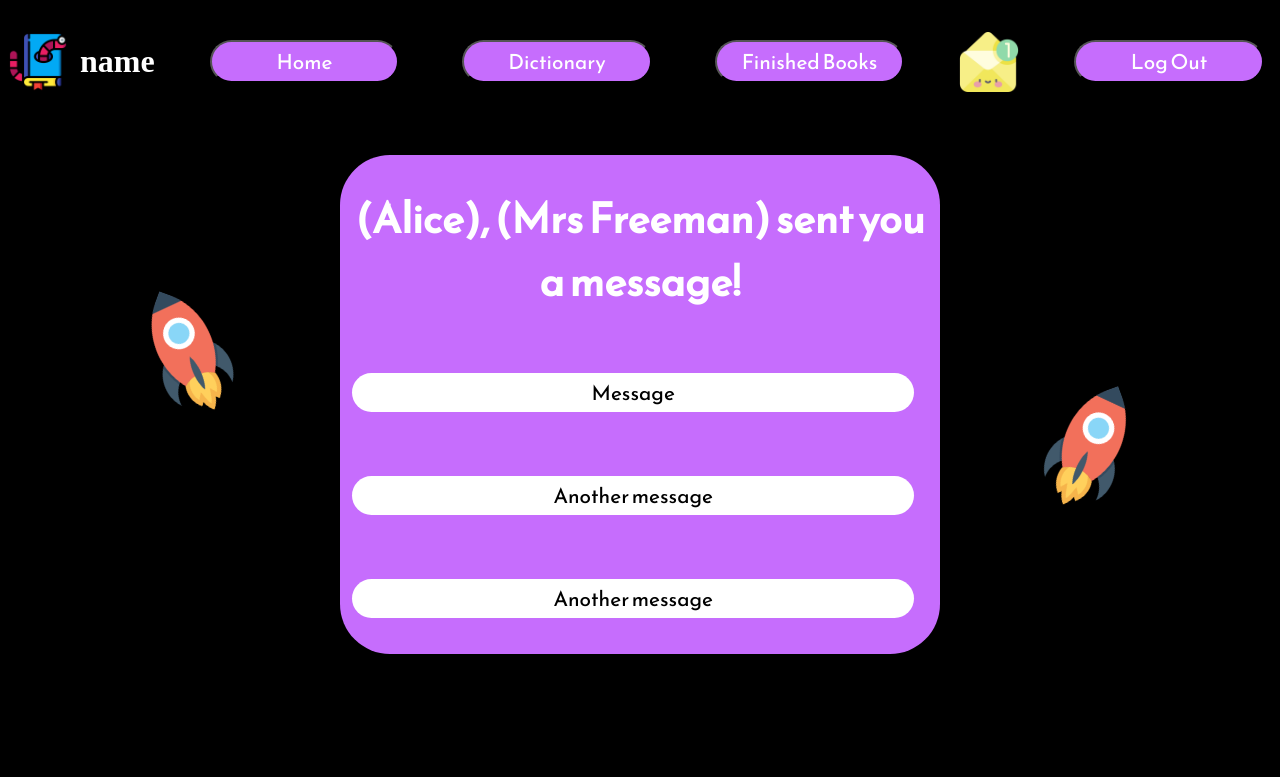
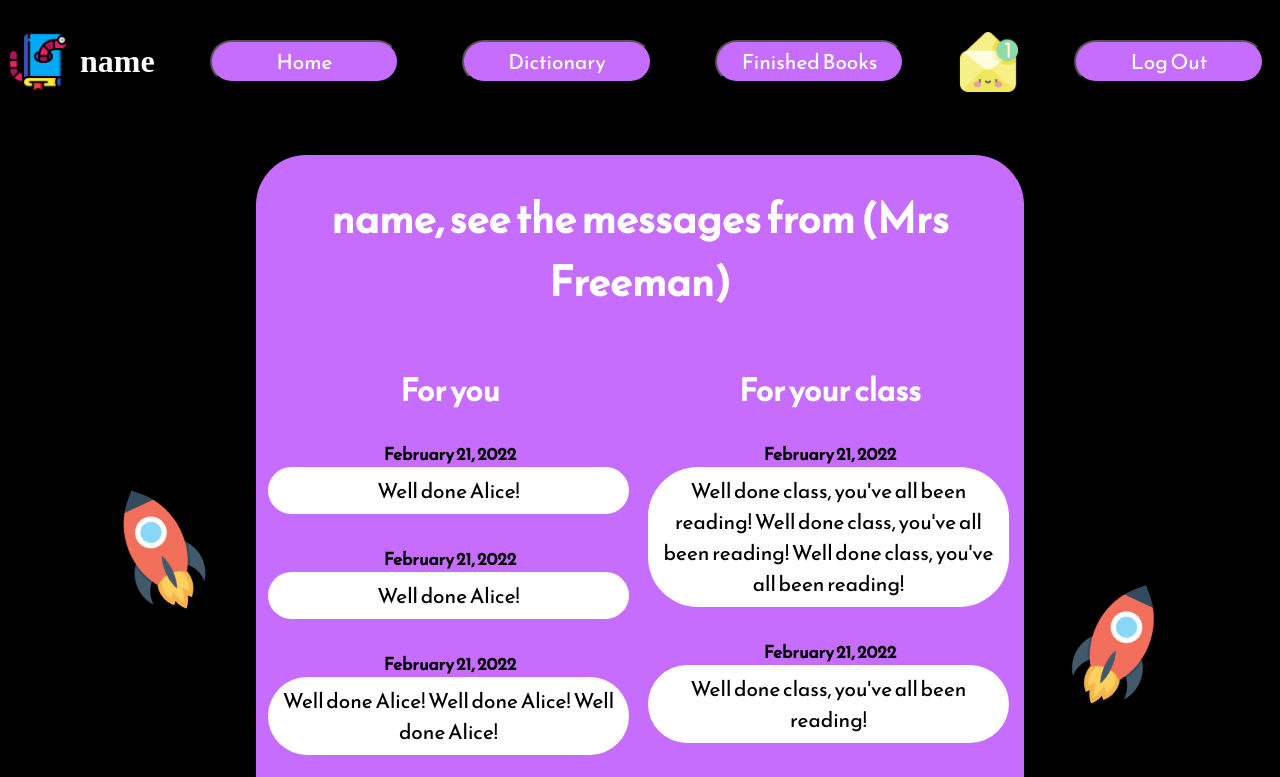
Before and after one commit to SchoolOfCode/final-project-repo-bar-coders, a Next.js app: page /messages in a window 1280 px wide. Shown: the top 777 px of the page. Built offline with nearby package versions, Linux system fonts and the light colour scheme; no server answers; a web font is replaced by a local one.

Commit message:
fetch requests done

```diff
--- a/pages/_app.js
+++ b/pages/_app.js
@@ -1,20 +1,22 @@
-import '../styles/globals.css'
-import { useEffect, useState } from "react"
+import "../styles/globals.css";
+import { useEffect, useState } from "react";
 
 function MyApp({ Component, pageProps }) {
-
   //studentId - to be set via Auth?
   const [studentId, setStudentId] = useState("s01");
 
   //studentname - to be set Via fetch
 
-  const [studentName, setStudentName] = useState("name")
+  const [studentName, setStudentName] = useState("name");
 
   //Added in case we use it as a stretch goal - notification if a "new" message is received
   const [isNewMessage, setIsNewMessage] = useState(true);
 
   // Used in the progress bar - need to work out how many days the student has read this week. Function to fetch data from database and calculate this needs to be written still
-  const [studentDaysRead, setStudentDaysRead] = useState(3)
+  const [studentDaysRead, setStudentDaysRead] = useState(3);
+
+  //used in studenthome to match coins earned
+  const [minutesRead, setMinutesRead] = useState(45);
 
   //Used in the book carousel (& other places?) Need to write fetch request to get data from database. Initial state is just an example to check code works
   const [inProgressBooks, setInProgressBooks] = useState([
@@ -23,13 +25,16 @@ function MyApp({ Component, pageProps }) {
       title: "Winnie the Pooh",
       current_page: 1,
       total_pages: 150,
-      cover: "https://www.buildingalibrary.com/wp-content/uploads/2011/10/Pooh_Personalize.jpg",
+      percentagecomplete: 0,
+      cover:
+        "https://www.buildingalibrary.com/wp-content/uploads/2011/10/Pooh_Personalize.jpg",
     },
     {
       id: 2,
       title: "Harry Potter and the Philosopher's Stone",
       current_page: 145,
       total_pages: 223,
+      percentagecomplete: 65,
       cover: "https://pictures.abebooks.com/isbn/9780747549550-uk.jpg",
     },
     {
@@ -37,6 +42,7 @@ function MyApp({ Component, pageProps }) {
       title: "Artemis Fowl",
       current_page: 98,
       total_pages: 280,
+      percentagecomplete: 35,
       cover:
         "https://www.artemis-fowl.com/wp-content/uploads/2019/03/2019-artemis-fowl-cover-book-one.jpg",
     },
@@ -45,6 +51,7 @@ function MyApp({ Component, pageProps }) {
       title: "Unknown Book",
       current_page: 1,
       total_pages: 150,
+      percentagecomplete: 0,
       cover: "https://www.wallpaperuse.com/wallp/42-425257_m.jpg",
     },
   ]);
@@ -55,18 +62,20 @@ function MyApp({ Component, pageProps }) {
     title: "Harry Potter and the Philosopher's Stone",
     current_page: 145,
     total_pages: 223,
+    percentagecomplete: 65,
     cover: "https://pictures.abebooks.com/isbn/9780747549550-uk.jpg",
   });
 
-
   //function to update current book depending on what is clicked in the book carousel:
   function updateCurrentBook(bookId) {
-    let selectedBook = inProgressBooks.find((book)=>{return book.id == bookId})
-    setCurrentBook(selectedBook)
+    let selectedBook = inProgressBooks.find((book) => {
+      return book.id == bookId;
+    });
+    setCurrentBook(selectedBook);
   }
 
   //Used in dictionary - new word list
-  const [words, setWords] = useState(["facilitate", "diminish", "gravitate"])
+  const [words, setWords] = useState(["facilitate", "diminish", "gravitate"]);
 
   async function getWords() {
     try {
@@ -75,29 +84,51 @@ function MyApp({ Component, pageProps }) {
       );
       const data = await response.json();
       let wordArray = data.payload;
-      let array = wordArray.map((entry) => { return entry.word; });
-      setWords(array)
+      let array = wordArray.map((entry) => {
+        return entry.word;
+      });
+      setWords(array);
+    } catch {
+      setWords(["Sorry, this feature is currently unavailable."]);
     }
-    catch { setWords(["Sorry, this feature is currently unavailable."])}
+  }
+
+  //function to fetch studentName
+  async function getStudentData() {
+    try {
+      const response = await fetch(
+        `https://fourweekproject.herokuapp.com/books/${studentId}`
+      );
+      const data = await response.json();
+      console.log(data);
+      console.log(data.progressData[0].name);
+      console.log(data.progressData[0].count);
+      console.log(data.progressData[0].minutes_total);
+      console.log(data.bookData);
+
+      setStudentName(data.progressData[0].name);
+      setStudentDaysRead(data.progressData[0].count);
+      setInProgressBooks(data.bookData);
+      setMinutesRead(data.progressData[0].minutes_total);
+    } catch {
+      console.log("error within getStudentData");
     }
+  }
 
-//function to fetch studentName
-async function getStudentData(){
-  try{
-  const responce = await fetch(
-    "https://fourweekproject.herokuapp.com/books/s01"
-    );
-const data = await responce.json();
-console.log(data)
-    setStudentName(data.streak[0].name)
-    setStudentDaysRead(data.streak[0].count)
-    setInProgressBooks(data.payload)
+  async function getStudentName() {
+    try {
+      const response = await fetch(
+        `https://fourweekproject.herokuapp.com/books/${studentId}`
+      );
+      const data = await response.json();
+       setStudentName(data.progressData[0].name);
+    }
+    catch { alert("Server error")}
   }
-  catch{console.log('error')}
-}
 
-
-
+  useEffect(() => {
+    getStudentName();
+  },[])
 
   //adds new words to dictionary word list
   async function updateWordsList(newWord, meaning) {
@@ -112,19 +143,28 @@ console.log(data)
           definition: meaning,
         }),
       });
+    } catch {
+      alert("Sorry, this feature is currently unavailable");
     }
-    catch { alert("Sorry, this feature is currently unavailable")}
   }
 
-
-
-//used in studenthome to match coins earned
-  const [minutesRead, setMinutesRead] = useState(45)
-
   return (
-    <Component {...pageProps} studentName={studentName} studentId={studentId} isNewMessage={isNewMessage} studentDaysRead={studentDaysRead} inProgressBooks={inProgressBooks} currentBook={currentBook} updateCurrentBook={updateCurrentBook} words={words} updateWordsList={updateWordsList} getWords={getWords} minutesRead={minutesRead} getStudentData={getStudentData}/>
+    <Component
+      {...pageProps}
+      studentName={studentName}
+      studentId={studentId}
+      isNewMessage={isNewMessage}
+      studentDaysRead={studentDaysRead}
+      inProgressBooks={inProgressBooks}
+      currentBook={currentBook}
+      updateCurrentBook={updateCurrentBook}
+      words={words}
+      updateWordsList={updateWordsList}
+      getWords={getWords}
+      minutesRead={minutesRead}
+      getStudentData={getStudentData}
+    />
   );
-
 }
 
-export default MyApp
+export default MyApp;
--- a/pages/cantfindbook.js
+++ b/pages/cantfindbook.js
@@ -3,8 +3,11 @@ import Navbar from "../src/studentcomponents/navbar";
 import Image from "next/image";
 import rocketicon from "../images/rocketicon.png";
 import styles from "../styles/cantfindbook.module.css";
+import { useRouter } from "next/router";
 
-function Cantfindbook({ isNewMessage, studentName }) {
+function Cantfindbook({ isNewMessage, studentName, studentId }) {
+
+  const router = useRouter();
 
   const [title, setTitle] = useState("");
   const [author, setAuthor] = useState("");
--- a/pages/messages.js
+++ b/pages/messages.js
@@ -1,37 +1,105 @@
-import React from 'react'
-import Navbar from '../src/studentcomponents/navbar'
-import Image from 'next/image'
-import rocketicon from '../images/rocketicon.png'
-import styles from '../styles/messages.module.css'
+import React from "react";
+import Navbar from "../src/studentcomponents/navbar";
+import Image from "next/image";
+import rocketicon from "../images/rocketicon.png";
+import styles from "../styles/messages.module.css";
+import { useEffect, useState } from "react";
 
-function messages({ isNewMessage, studentName }) {
+function Messages({ isNewMessage, studentName, studentId }) {
+  //https://fourweekproject.herokuapp.com/feedback/s01
+
+    const [studentMessages, setStudentMessages] = useState([
+      { date: "2022-02-21T00:00:00.000Z", feedback_text: "Well done Alice!" },
+      { date: "2022-02-21T00:00:00.000Z", feedback_text: "Well done Alice!" },
+      {
+        date: "2022-02-21T00:00:00.000Z",
+        feedback_text: "Well done Alice! Well done Alice! Well done Alice!",
+      },
+      { date: "2022-02-21T00:00:00.000Z", feedback_text: "Well done Alice!" },
+    ]);
+    const [classMessages, setClassMessages] = useState([
+      {
+        date: "2022-02-21T00:00:00.000Z",
+        feedback_text:
+          "Well done class, you've all been reading! Well done class, you've all been reading! Well done class, you've all been reading!",
+      },
+      {
+        date: "2022-02-21T00:00:00.000Z",
+        feedback_text: "Well done class, you've all been reading!",
+      },
+      {
+        date: "2022-02-21T00:00:00.000Z",
+        feedback_text: "Well done class, you've all been reading!",
+      },
+      {
+        date: "2022-02-21T00:00:00.000Z",
+        feedback_text: "Well done class, you've all been reading!",
+      },
+    ]);
+
+  async function getMessages() {
+    try {
+      const response = await fetch(
+        `https://fourweekproject.herokuapp.com/feedback/${studentId}`
+      );
+        const data = await response.json();
+        setStudentMessages(data.studentFeedBack);
+        setClassMessages(data.classFeedback);
+    } catch {
+      alert("Server is down, try again later");
+    }
+  }
+
+  useEffect(() => {
+    getMessages();
+  }, []);
+
+    function formatDate(string) {
+      var options = { year: "numeric", month: "long", day: "numeric" };
+      return new Date(string).toLocaleDateString([], options);
+    }
+
   return (
     <div>
-    <Navbar isNewMessage={isNewMessage} studentName={studentName}/>
-    <div className={styles.pageBody}>
-
+      <Navbar isNewMessage={isNewMessage} studentName={studentName} />
+      <div className={styles.pageBody}>
         <div className={styles.leftImage}>
-        <Image src={rocketicon.src} alt="rocket" width="100" height="100" />
+          <Image src={rocketicon.src} alt="rocket" width="100" height="100" />
         </div>
 
         <div className={styles.container}>
-            <h1>(Alice), (Mrs Freeman) sent you a message!</h1>
-
-            <p>Message</p>
-
-            <p>Another message</p>
-
-            <p>Another message</p>
+          <h1>{studentName}, see the messages from (Mrs Freeman) </h1>
+          <div className={styles.columns}>
+            <div className={styles.leftColumn}>
+              <h2>For you</h2>
+              {studentMessages.map((message, index) => {
+                return (
+                  <div key={index}>
+                    <h5>{formatDate(message.date)}</h5>
+                    <p>{message.feedback_text}</p>
+                  </div>
+                );
+              })}
+            </div>
+            <div className={styles.rightColumn}>
+              <h2>For your class</h2>
+              {classMessages.map((message, index) => {
+                return (
+                  <div key={index}>
+                    <h5>{formatDate(message.date)}</h5>
+                    <p>{message.feedback_text}</p>
+                  </div>
+                );
+              })}
+            </div>
+          </div>
         </div>
         <div className={styles.rightImage}>
-        <Image src={rocketicon.src} alt="rocket" width="100" height="100" />
+          <Image src={rocketicon.src} alt="rocket" width="100" height="100" />
         </div>
-
-
-    </div>
-
+      </div>
     </div>
   );
 }
 
-export default messages
+export default Messages;
--- a/pages/newbook.js
+++ b/pages/newbook.js
@@ -56,6 +56,7 @@ function Newbook({ isNewMessage, studentId, studentName }) {
   }
 
   async function addBookToDatabase() {
+    try {
       const url = "https://fourweekproject.herokuapp.com/books";
       await fetch(url, {
         method: 'POST',
@@ -63,6 +64,8 @@ function Newbook({ isNewMessage, studentId, studentName }) {
         body: JSON.stringify(newApiBook)
       })
       router.push('/studenthome')
+    }
+    catch { alert("Sorry the server is down, please try later")}
   }
 
   return (
--- a/styles/finishedbooks.module.css
+++ b/styles/finishedbooks.module.css
@@ -3,6 +3,7 @@
     width: 90%;
     display: flex;
     flex-direction: row;
+    flex-wrap: wrap;
     justify-content: center;
     padding: 20px;
     border-radius: 20px;
--- a/styles/messages.module.css
+++ b/styles/messages.module.css
@@ -8,7 +8,7 @@
   font-family: "Reem Kufi";
   display: flex;
   flex-direction: column;
-  width: 600px;
+  width: 60%;
   float: right;
   text-align: center;
 
@@ -19,6 +19,23 @@
     align-items: center;
     justify-content: space-around;
     min-height: 60vh;
+}
+
+.columns {
+  display: flex;
+}
+
+.leftColumn {
+  width: 50%;
+}
+
+.rightColumn {
+  width: 50%;
+}
+
+.container h5 {
+  color: black;
+  margin-bottom: 0;
 }
 
 .leftImage {
@@ -35,8 +52,8 @@ transform: rotate(-20deg);
 }
 
 .pageBody p {
-    margin: 2rem 0.5rem;
-  padding: 0.25rem 0.25rem;
+    margin: 0rem 0.5rem 2rem;
+  padding: 0.5rem 0.5rem;
   font-size: 1.3rem;
   border-radius: 50px;
   background-color: white;
```
Also changed, not shown: pages/finishedbooks.js (+83 -11 lines), src/studentcomponents/bookprogressbar/index.js (+5 -5 lines), src/studentcomponents/readinglog/index.js (+25 -21 lines). Lines whose indentation alone changed are shown as unchanged.
